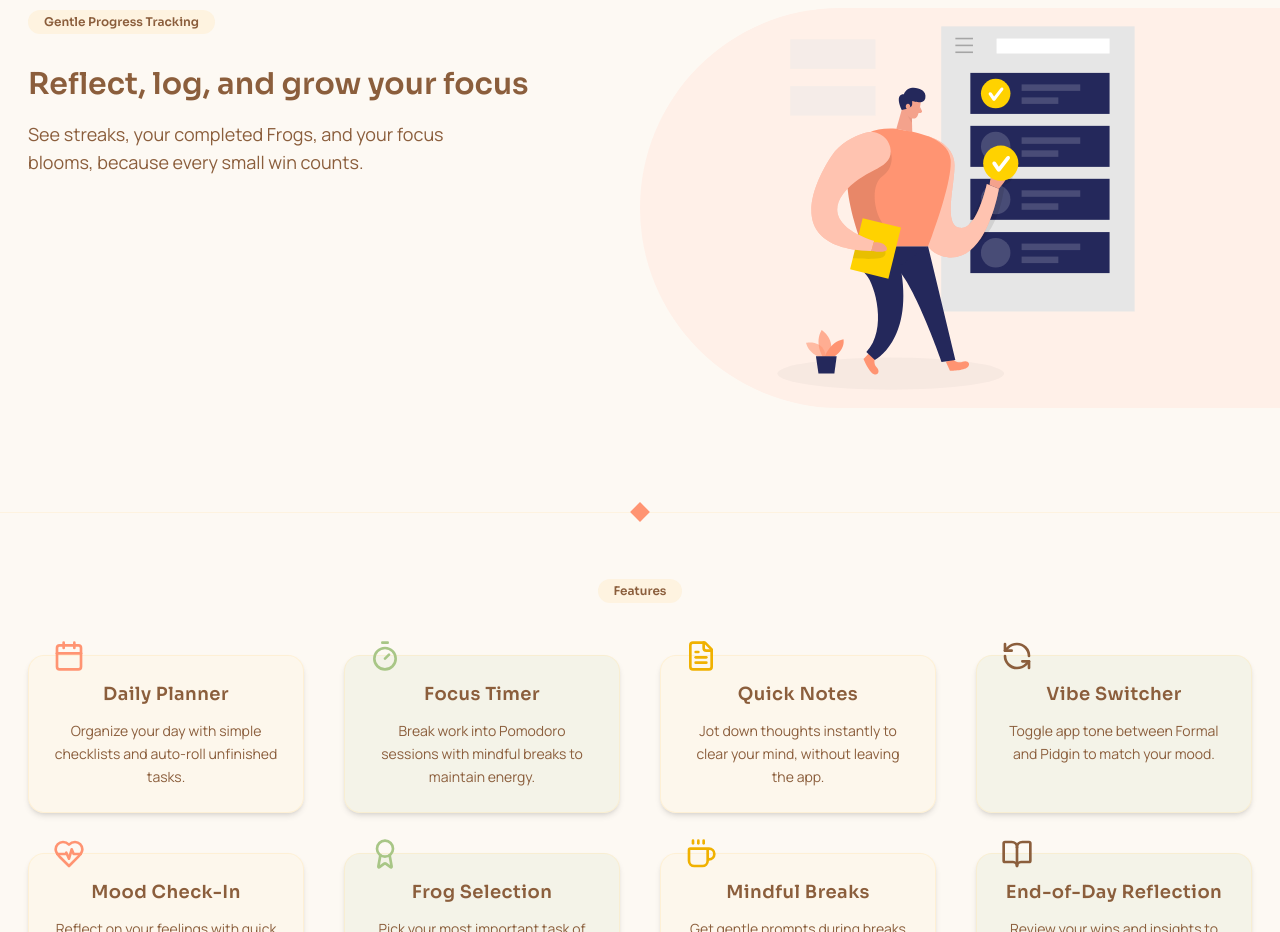
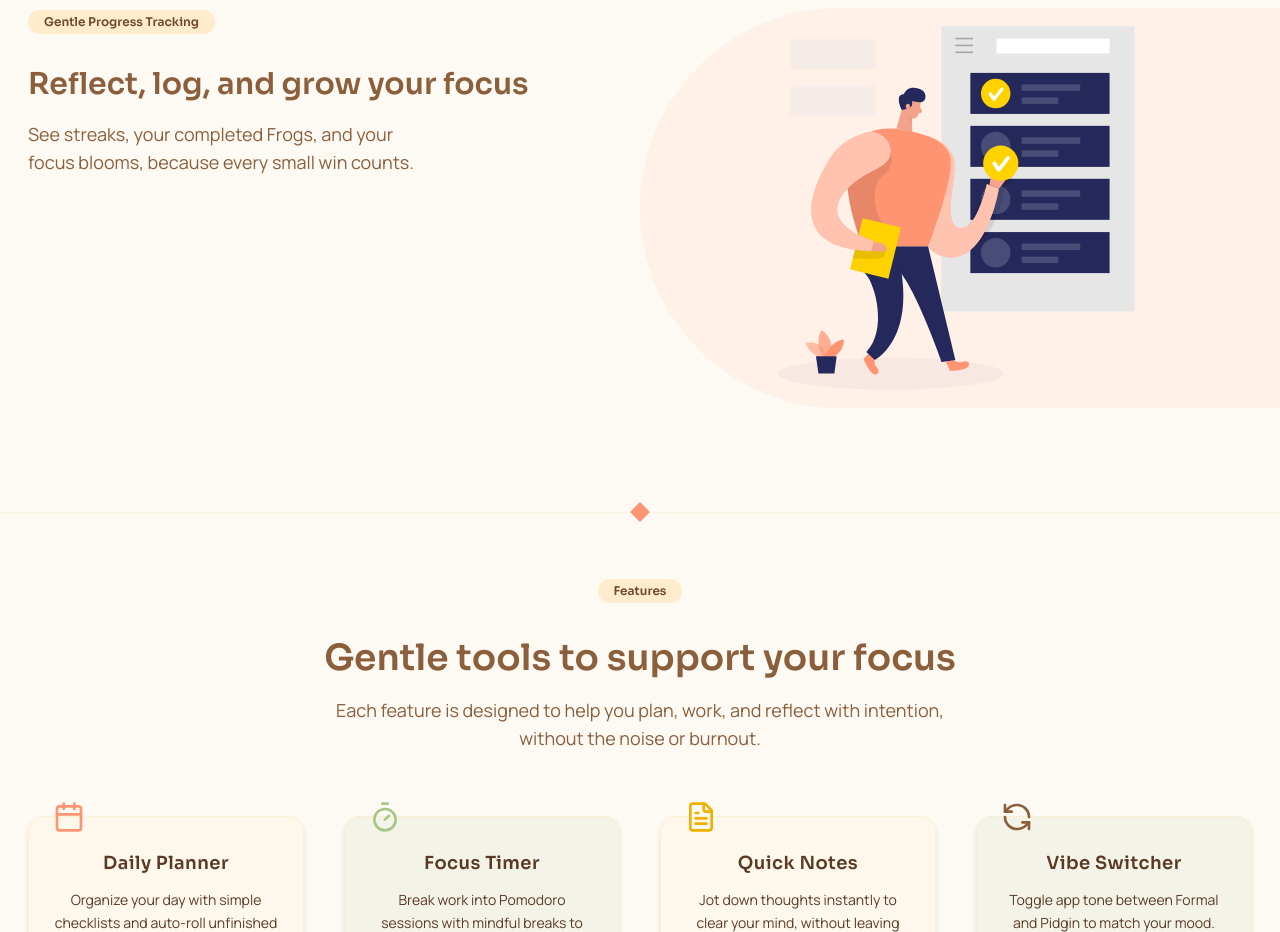
Before and after one commit to liannmaka/Focuspond, a Next.js app: page / in a window 1280 px wide. Shown: the part 2560-3492 px from the top of the page. Built offline with nearby package versions, Linux system fonts and the light colour scheme.

Commit message:
feat: worked on the how it works section and updated some components

```diff
--- a/src/app/(landing-page)/_components/CtaBanner.tsx
+++ b/src/app/(landing-page)/_components/CtaBanner.tsx
@@ -4,10 +4,10 @@ const CtaBanner = () => {
   return (
     <section className="relative overflow-hidden">
       <div className="container mx-auto px-7 pt-28 pb-20 md:pb-28 text-center relative z-10">
-        <h2 className="text-3xl md:text-4xl lg:text-5xl font-sora font-semibold">
+        <h2 className="text-2xl sm:text-3xl lg:text-4xl font-sora font-semibold">
           Start your day with clarity
         </h2>
-        <p className="mt-4 text-walnut-brown/80 font-manrope text-base sm:text-lg">
+        <p className="mt-4 font-manrope text-base sm:text-lg">
           No account needed. Works offline. Zero pressure.
         </p>
         <Link
--- a/src/app/(landing-page)/_components/Features.tsx
+++ b/src/app/(landing-page)/_components/Features.tsx
@@ -8,8 +8,16 @@ const Features = () => {
       <SectionDivider />
       <section className="pt-10 pb-20">
         <div className="container mx-auto px-7">
-          <div className="text-center mb-5">
+          <div className="text-center mb-16">
             <Badge title="Features" />
+            {/* text-3xl md:text-4xl font-semibold leading-tight */}
+            <h2 className="text-2xl sm:text-3xl lg:text-4xl font-semibold font-sora leading-tight">
+              Gentle tools to support your focus
+            </h2>
+            <p className="mt-4 max-w-2xl mx-auto text-base font-manrope sm:text-lg">
+              Each feature is designed to help you plan, work, and reflect with
+              intention, without the noise or burnout.
+            </p>
           </div>
           <div className="grid grid-cols-1 sm:grid-cols-2 lg:grid-cols-4 gap-10">
             {features.map(
@@ -21,16 +29,16 @@ const Features = () => {
                   index % 2 === 0 ? "bg-[#ffe5b4]/10" : "bg-[#a8c686]/10";
                 return (
                   <div
-                    className={`rounded-2xl p-6 shadow-md hover:shadow-lg transition-shadow duration-200 border border-light-background/40 relative ${bgColor}`}
+                    className={`rounded-2xl px-6 py-8 shadow-md hover:shadow-lg transition-shadow duration-200 border border-light-background/40 relative ${bgColor}`}
                     key={index}
                   >
                     <div className={`${iconColor}/20 absolute -top-4`}>
                       <Icon className={`w-8 h-8 ${iconColor}`} />
                     </div>
-                    <h3 className="text-lg font-semibold text-center mb-3 font-sora tracking-wide">
+                    <h3 className="text-lg font-semibold text-center mb-3 font-sora tracking-wide text-[#5a3a24]">
                       {title}
                     </h3>
-                    <p className="text-sm font-manrope leading-relaxed text-center">
+                    <p className="text-sm font-manrope leading-relaxed text-center text-[#5a3a24]">
                       {description}
                     </p>
                   </div>
--- a/src/app/(landing-page)/_components/Footer.tsx
+++ b/src/app/(landing-page)/_components/Footer.tsx
@@ -30,7 +30,7 @@ const Footer = () => {
               title="Go to the homepage"
               aria-label="Go to the homepage"
             >
-              <span className="font-manrope text-2xl md:text-3xl font-bold flex items-center">
+              <span className="font-manrope text-2xl md:text-3xl font-bold flex items-center text-[#6f472d]">
                 Focus
               </span>
               <span className="font-sora text-accent-button text-sm font-bold self-end">
@@ -39,7 +39,7 @@ const Footer = () => {
             </Link>
           </div>
           {/* language change this will come later*/}
-          <nav className="flex flex-wrap justify-center gap-6 text-sm text-dark-accent/90 font-medium font-sora">
+          <nav className="flex flex-wrap justify-center gap-6 text-sm text-[#5a3a24] font-medium font-sora">
             {footerNavLinks.map(
               ({ href, linkLabel }: FooterNavLinks, idx: number) => (
                 <Link
@@ -57,7 +57,7 @@ const Footer = () => {
           <SectionDivider />
         </div>
         <div className="px-8 pb-7">
-          <p className="text-xs text-dark-accent/80 text-center font-sora py-1">
+          <p className="text-xs text-[#5a3a24] text-center font-sora py-1">
             &copy; {new Date().getFullYear()} FocusPond - All rights reserved.
           </p>
         </div>
--- a/src/app/(landing-page)/_components/PainSolution.tsx
+++ b/src/app/(landing-page)/_components/PainSolution.tsx
@@ -76,7 +76,7 @@ const StickyScrollBenefits = () => {
                 <h3 className="text-2xl md:text-3xl font-sora font-semibold leading-tight">
                   {title}
                 </h3>
-                <p className="mt-4 font-manrope text-base md:text-lg max-w-md">
+                <p className="mt-4 font-manrope text-base md:text-lg text-balance">
                   {paragraph}
                 </p>
               </div>
--- a/src/app/(landing-page)/_components/WhoItsFor.tsx
+++ b/src/app/(landing-page)/_components/WhoItsFor.tsx
@@ -1,108 +1,116 @@
-"use client";
+// "use client";
 
-import React from "react";
-import { Brain, Turtle, Zap, BookOpen } from "lucide-react";
-import { motion } from "framer-motion";
-import { Badge } from "@/components/ui";
-import { LucideIcon } from "lucide-react";
+// import React from "react";
+// import { Brain, Turtle, Zap, BookOpen } from "lucide-react";
+// import { motion } from "framer-motion";
+// import { Badge } from "@/components/ui";
+// import { LucideIcon } from "lucide-react";
 
-interface AudienceData {
-  Icon: LucideIcon;
-  iconColor: string;
-  title: string;
-  description: string;
-}
+// interface AudienceData {
+//   Icon: LucideIcon;
+//   iconColor: string;
+//   title: string;
+//   description: string;
+// }
 
-const styles = {
-  section: "md:pt-10 pb-20 px-7 lg:px-10 relative container mx-auto",
-  grid: "grid grid-cols-1 sm:grid-cols-2 gap-8",
-  cardBase:
-    "relative rounded-2xl shadow-md border border-light-background/40 p-6 pt-10 hover:shadow-lg transition-shadow",
-  title: "text-base font-semibold tracking-wide font-sora",
-  description: "mt-2 text-sm leading-relaxed font-manrope",
-};
+// const styles = {
+//   section: "md:pt-10 pb-20 px-7 lg:px-10 relative container mx-auto",
+//   grid: "grid grid-cols-1 sm:grid-cols-2 gap-8",
+//   cardBase:
+//     "relative rounded-2xl shadow-md border border-light-background/40 p-6 pt-10 hover:shadow-lg transition-shadow",
+//   title: "text-base font-semibold tracking-wide font-sora",
+//   description: "mt-2 text-sm leading-relaxed font-manrope",
+// };
 
-const audience: AudienceData[] = [
-  {
-    Icon: Brain,
-    iconColor: "text-[#ff9472]",
-    title: "Overthinkers & Perfectionists",
-    description:
-      "Stop wondering where to begin, pick your “frog of the day” and dive right in.",
-  },
-  {
-    Icon: Turtle,
-    iconColor: "text-[#a8c686]",
-    title: "Chronic Procrastinators",
-    description:
-      "Break big tasks into a single “frog of the day” so you actually get started.",
-  },
-  {
-    Icon: Zap,
-    iconColor: "text-yellow-500",
-    title: "Neurodivergent Brains",
-    description:
-      "Flexible energy check + mini‑frog option keeps you moving without shame.",
-  },
-  {
-    Icon: BookOpen,
-    iconColor: "text-[#8b5e3c]",
-    title: "Busy Students & Remote Workers",
-    description:
-      "Prioritize your top task, then use Pomodoro sprints to power through.",
-  },
-];
+// const audience: AudienceData[] = [
+//   {
+//     Icon: Brain,
+//     iconColor: "text-[#ff9472]",
+//     title: "Overthinkers & Perfectionists",
+//     description:
+//       "Stop wondering where to begin, pick your “frog of the day” and dive right in.",
+//   },
+//   {
+//     Icon: Turtle,
+//     iconColor: "text-[#a8c686]",
+//     title: "Chronic Procrastinators",
+//     description:
+//       "Break big tasks into a single “frog of the day” so you actually get started.",
+//   },
+//   {
+//     Icon: Zap,
+//     iconColor: "text-yellow-500",
+//     title: "Neurodivergent Brains",
+//     description:
+//       "Flexible energy check + mini‑frog option keeps you moving without shame.",
+//   },
+//   {
+//     Icon: BookOpen,
+//     iconColor: "text-[#8b5e3c]",
+//     title: "Busy Students & Remote Workers",
+//     description:
+//       "Prioritize your top task, then use Pomodoro sprints to power through.",
+//   },
+// ];
 
-const WhoItsForSection = () => {
+// const WhoItsForSection = () => {
+//   return (
+//     <motion.section
+//       className={styles.section}
+//       aria-labelledby="who-this-is-for"
+//       initial="hidden"
+//       whileInView="visible"
+//       viewport={{ once: true, amount: 0.2 }}
+//       variants={{ hidden: {}, visible: {} }}
+//     >
+//       <Badge
+//         title="Who This App Is For"
+//         className="text-center"
+//       />
+//       <div>
+//         <div className={styles.grid}>
+//           {audience.map(({ Icon, iconColor, title, description }, idx) => {
+//             const bgColor =
+//               idx % 2 === 0 ? "bg-[#ffe5b4]/10" : "bg-[#a8c686]/10";
+//             return (
+//               <motion.div
+//                 key={idx}
+//                 className="h-full"
+//                 initial={{ opacity: 0, y: 20 }}
+//                 whileInView={{ opacity: 1, y: 0 }}
+//                 viewport={{ once: true, amount: 0.3 }}
+//                 transition={{ delay: idx * 0.1, duration: 0.6 }}
+//               >
+//                 <div
+//                   className={`${styles.cardBase} ${bgColor} flex flex-col h-full`}
+//                 >
+//                   {/* Floating icon */}
+//                   <div className={`absolute -top-4 ${iconColor}/20`}>
+//                     <Icon
+//                       size={32}
+//                       className={`${iconColor}`}
+//                     />
+//                   </div>
+//                   <div>
+//                     <h3 className={styles.title}>{title}</h3>
+//                     <p className={styles.description}>{description}</p>
+//                   </div>
+//                 </div>
+//               </motion.div>
+//             );
+//           })}
+//         </div>
+//       </div>
+//     </motion.section>
+//   );
+// };
+
+// export default WhoItsForSection;
+
+const WhoItsFor = () => {
   return (
-    <motion.section
-      className={styles.section}
-      aria-labelledby="who-this-is-for"
-      initial="hidden"
-      whileInView="visible"
-      viewport={{ once: true, amount: 0.2 }}
-      variants={{ hidden: {}, visible: {} }}
-    >
-      <Badge
-        title="Who This App Is For"
-        className="text-center"
-      />
-      <div>
-        <div className={styles.grid}>
-          {audience.map(({ Icon, iconColor, title, description }, idx) => {
-            const bgColor =
-              idx % 2 === 0 ? "bg-[#ffe5b4]/10" : "bg-[#a8c686]/10";
-            return (
-              <motion.div
-                key={idx}
-                className="h-full"
-                initial={{ opacity: 0, y: 20 }}
-                whileInView={{ opacity: 1, y: 0 }}
-                viewport={{ once: true, amount: 0.3 }}
-                transition={{ delay: idx * 0.1, duration: 0.6 }}
-              >
-                <div
-                  className={`${styles.cardBase} ${bgColor} flex flex-col h-full`}
-                >
-                  {/* Floating icon */}
-                  <div className={`absolute -top-4 ${iconColor}/20`}>
-                    <Icon
-                      size={32}
-                      className={`${iconColor}`}
-                    />
-                  </div>
-                  <div>
-                    <h3 className={styles.title}>{title}</h3>
-                    <p className={styles.description}>{description}</p>
-                  </div>
-                </div>
-              </motion.div>
-            );
-          })}
-        </div>
-      </div>
-    </motion.section>
+    <div className="py-32 text-3xl font-semibold text-center">Coming Soon</div>
   );
 };
 
-export default WhoItsForSection;
+export default WhoItsFor;
--- a/src/app/(landing-page)/_components/faq/FaqItem.tsx
+++ b/src/app/(landing-page)/_components/faq/FaqItem.tsx
@@ -13,7 +13,7 @@ const FaqItem: React.FC<FaqItemProp> = React.memo(
           aria-expanded={isOpen}
           aria-controls={`faq-content-${question}`}
           onClick={onClick}
-          className="flex justify-between w-full text-left px-4 pb-4 font-medium font-sora cursor-pointer"
+          className="flex justify-between w-full text-left px-4 pb-4 font-medium font-sora cursor-pointer text-[#5a3a24]"
         >
           <span>{question}</span>
           <ChevronDown
@@ -25,7 +25,7 @@ const FaqItem: React.FC<FaqItemProp> = React.memo(
 
         <div
           ref={contentRef}
-          className="px-4 overflow-hidden transition-all duration-500 ease-in-out"
+          className="px-4 overflow-hidden transition-all duration-500 ease-in-out text-[#5a3a24]"
           id={`faq-content-${question}`}
           role="region"
           aria-labelledby={`faq-header-${question}`}
@@ -34,7 +34,7 @@ const FaqItem: React.FC<FaqItemProp> = React.memo(
             opacity: isOpen ? 1 : 0,
           }}
         >
-          <p className="py-2 text-sm text-walnut-brown/80 font-manrope">
+          <p className="py-2 text-sm text-walnut-brown/80 font-manrope ">
             {answer}
           </p>
         </div>
--- a/src/components/ui/Badge.tsx
+++ b/src/components/ui/Badge.tsx
@@ -6,7 +6,7 @@ interface BadgeProps {
 const Badge: React.FC<BadgeProps> = ({ title, className }) => {
   return (
     <div className={className}>
-      <h2 className="inline-block px-4 py-1 text-xs font-sora bg-[#ffe5b4]/30 text-[#8b5e3c] mb-8 font-semibold rounded-full">
+      <h2 className="inline-block px-4 py-1 text-xs font-sora bg-[#ffe5b4]/60 text-[#6f472d] mb-8 font-semibold rounded-full">
         {title}
       </h2>
     </div>
```
Also changed, not shown: src/app/(landing-page)/_components/HowItWorks.tsx (+12 -7 lines), src/app/(landing-page)/_components/Testimonial.tsx (+4 -4 lines), src/app/(landing-page)/_components/faq/Faqs.tsx (+6 -3 lines).
